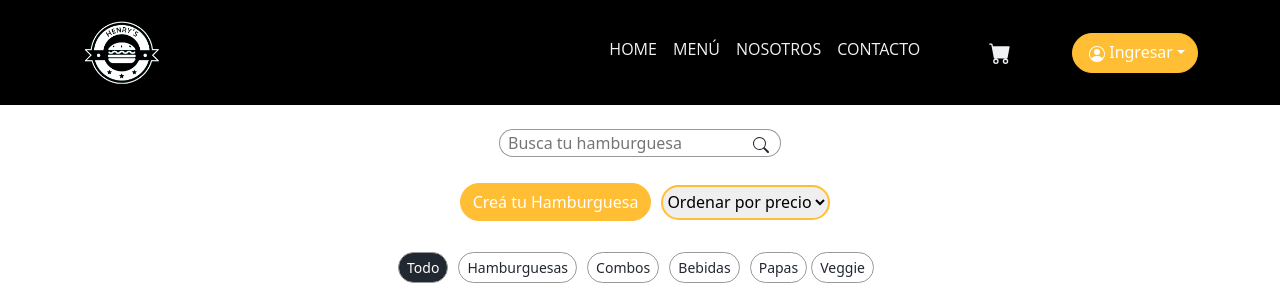
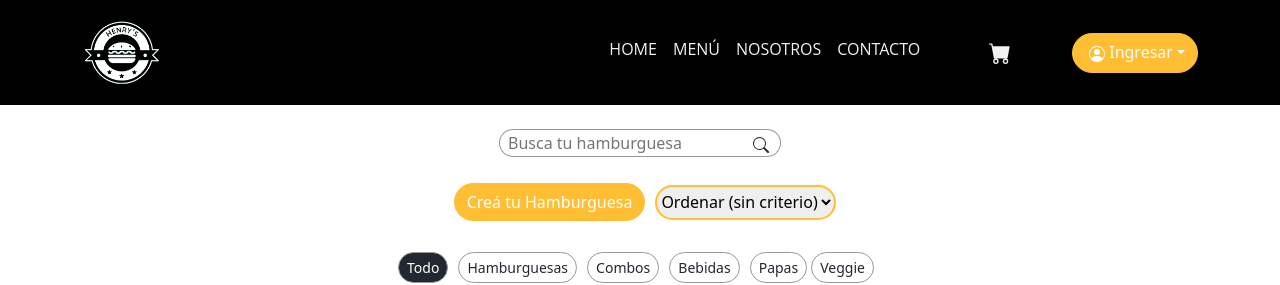
Before and after one commit to mabhyHs/Henrys-app, a React (Create React App) app in the folder client/: page /menu in a window 1280 px wide. Shown: the top 285 px of the page. Built offline with nearby package versions, Linux system fonts and the light colour scheme; no server answers.

Commit message:
fix(new sort)

```diff
--- a/client/src/Components/FiltersMenu/FiltersMenu.jsx
+++ b/client/src/Components/FiltersMenu/FiltersMenu.jsx
@@ -19,12 +19,13 @@ function FiltersMenu({ setFilter, filters }) {
         </Button>
 
         <select
+          name="order"
           onChange={handleOnChange}
           className="select__order"
         >
-          <option value="0">Ordenar por precio</option>
-          <option value="desc">Mayor a menor</option>
-          <option value="asc">Menor a mayor</option>
+          <option value="">Ordenar (sin criterio)</option>
+          <option value="desc">Mayor precio</option>
+          <option value="asc">Menor precio</option>
         </select>
       </div>
       <div className="filters__btn__container">
--- a/client/src/Components/Menu/Menu.jsx
+++ b/client/src/Components/Menu/Menu.jsx
@@ -47,6 +47,7 @@ function Menu() {
         mount.current = true;
     } else if(filters){
         setPage(1);
+        console.log(filters.order)
         dispatch(getProduct(filters.category, filters.order, filters.search, filters.isVeggie));
     }
 
```
